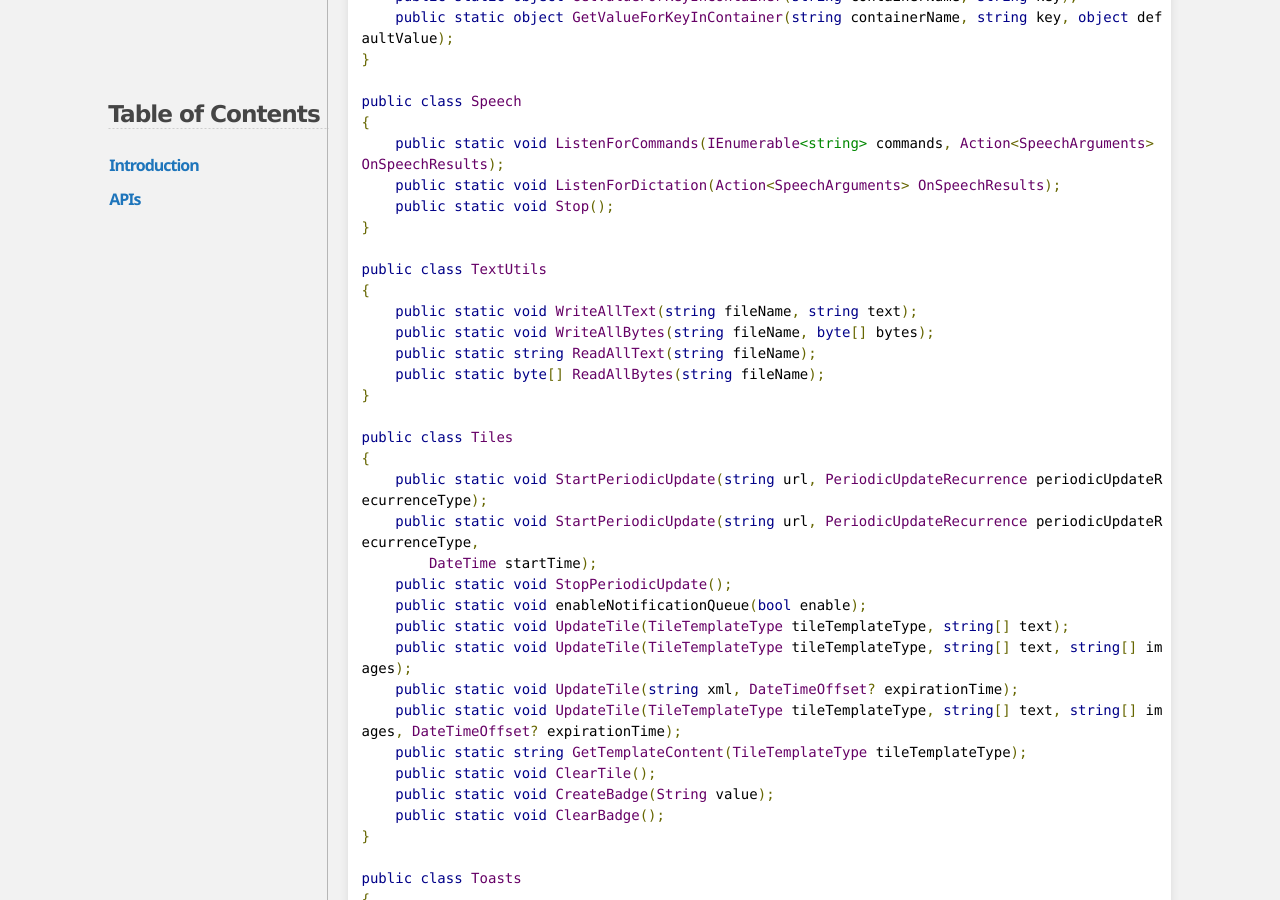
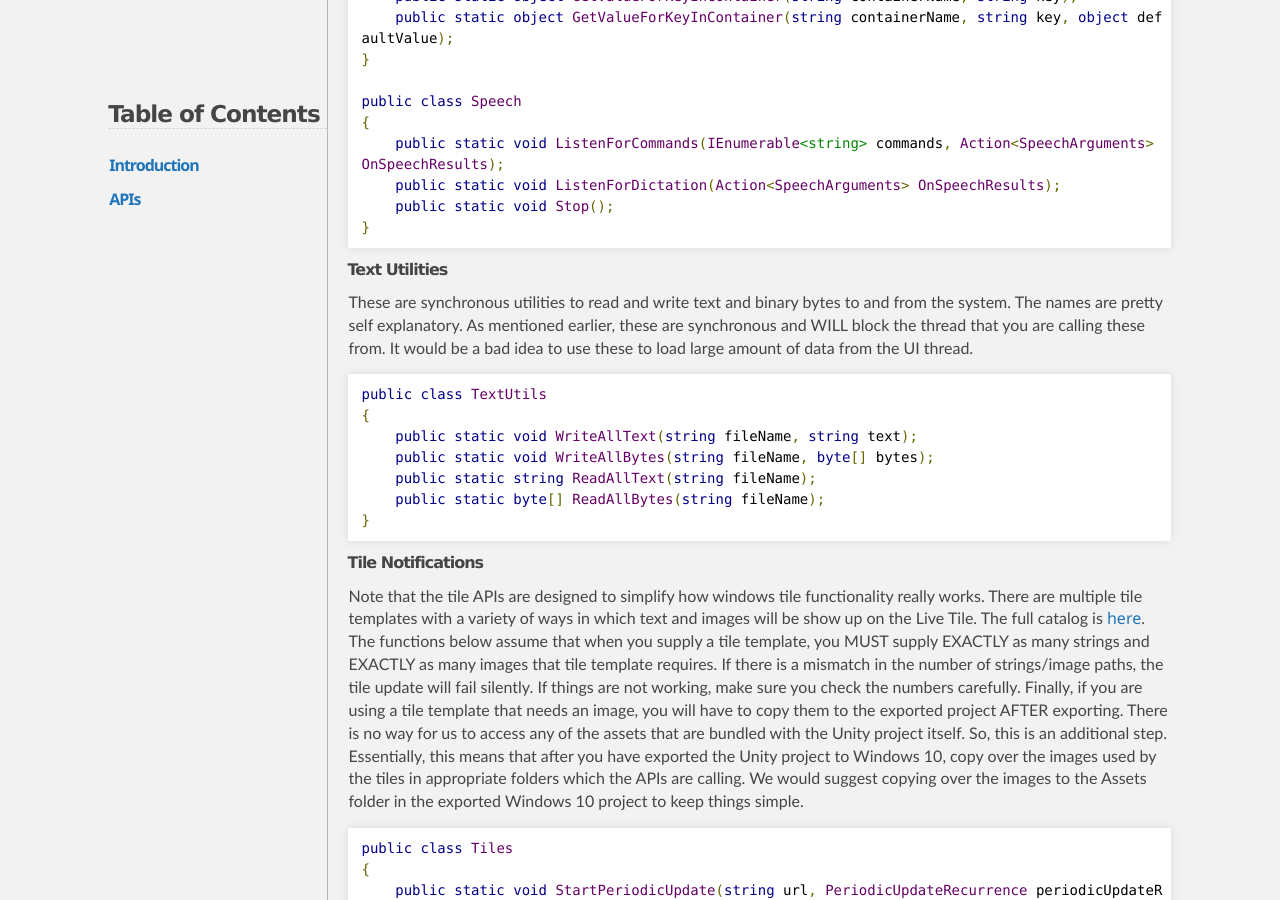
Before and after one commit to microsoft/unityplugins, a Jekyll site: the page built from core/index.md, in a window 1280 px wide and 900 px high, scrolled down 3224 px. Built offline with Jekyll 4.4.1, drawn with Linux system fonts in a browser that asks for light colours; Markdown is read by kramdown in place of the engine named in the settings.

````diff
--- a/core/index.md
+++ b/core/index.md
@@ -151,7 +151,13 @@ public class Speech
     public static void ListenForDictation(Action<SpeechArguments> OnSpeechResults);
     public static void Stop();
 }
+```
 
+###Text Utilities
+
+These are synchronous utilities to read and write text and binary bytes to and from the system. The names are pretty self explanatory. As mentioned earlier, these are synchronous and WILL block the thread that you are calling these from. It would be a bad idea to use these to load large amount of data from the UI thread.
+
+```C#
 public class TextUtils
 {
     public static void WriteAllText(string fileName, string text);
@@ -159,7 +165,13 @@ public class TextUtils
     public static string ReadAllText(string fileName);
     public static byte[] ReadAllBytes(string fileName);
 }
+```
 
+###Tile Notifications
+
+Note that the tile APIs are designed to simplify how windows tile functionality really works. There are multiple tile templates with a variety of ways in which text and images will be show up on the Live Tile. The full catalog is [here](https://msdn.microsoft.com/en-us/library/windows/apps/windows.ui.notifications.tiletemplatetype.aspx). The functions below assume that when you supply a tile template, you MUST supply EXACTLY as many strings and EXACTLY as many images that tile template requires. If there is a mismatch in the number of strings/image paths, the tile update will fail silently. If things are not working, make sure you check the numbers carefully. Finally, if you are using a tile template that needs an image, you will have to copy them to the exported project AFTER exporting. There is no way for us to access any of the assets that are bundled with the Unity project itself. So, this is an additional step. Essentially, this means that after you have exported the Unity project to Windows 10, copy over the images used by the tiles in appropriate folders which the APIs are calling. We would suggest copying over the images to the Assets folder in the exported Windows 10 project to keep things simple.
+
+```C#
 public class Tiles
 {
     public static void StartPeriodicUpdate(string url, PeriodicUpdateRecurrence periodicUpdateRecurrenceType);
````
Also changed, not shown: index.html (+9 -5 lines).
